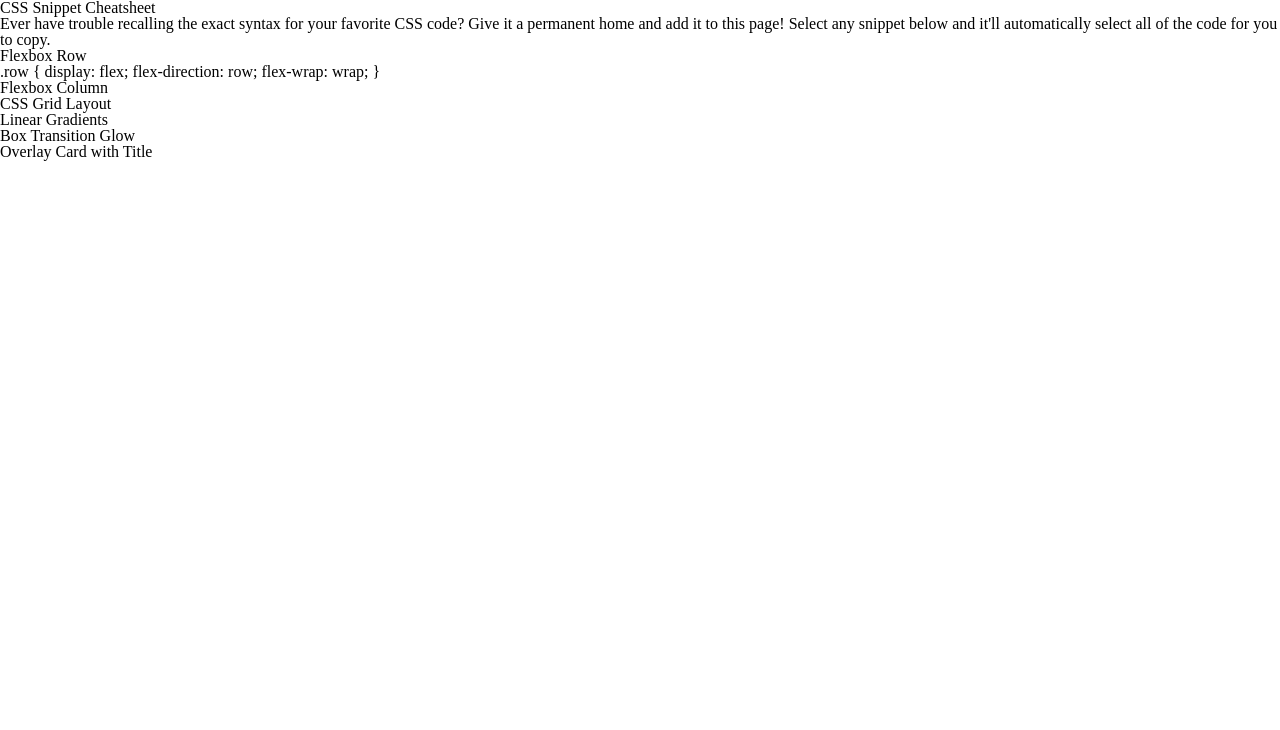
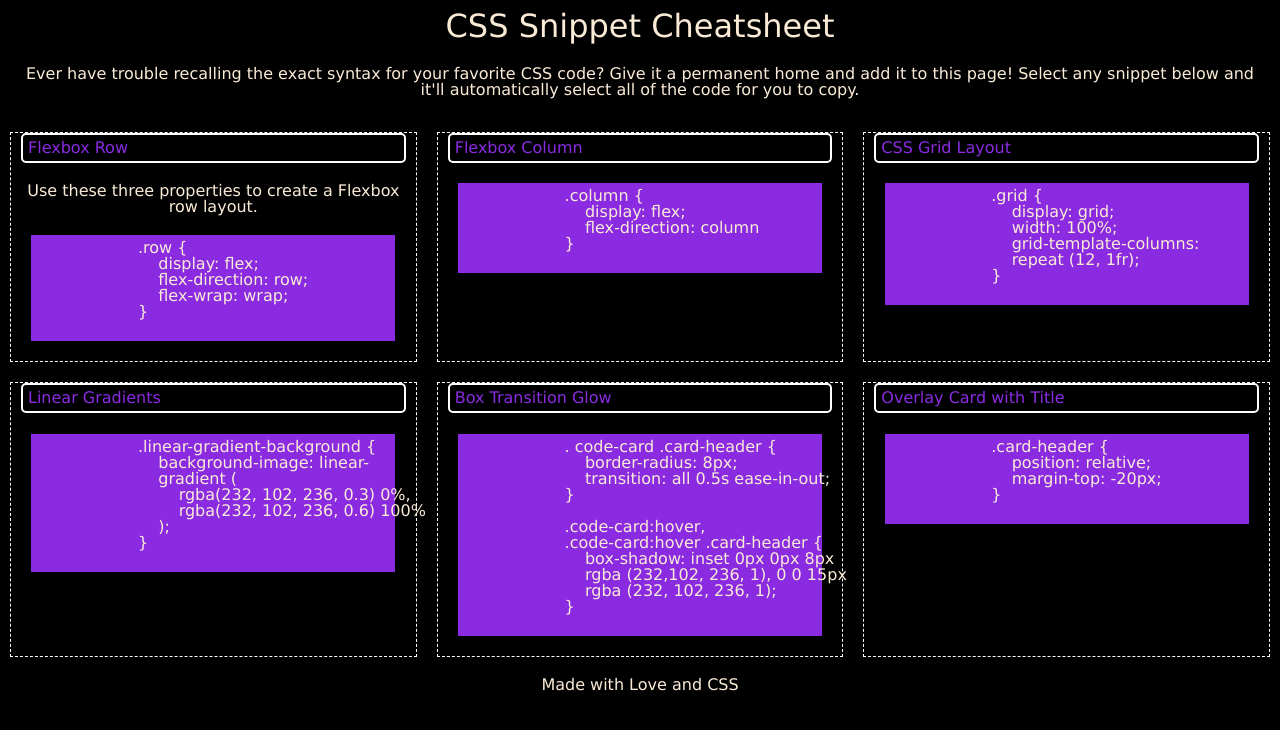
Before and after one commit to Theon87/second-mini-project, a plain HTML site: page index.html in a window 1280 px wide. Drawn offline with Linux system fonts and the light colour scheme.

Commit message:
updated styling

```diff
--- a/index.html
+++ b/index.html
@@ -7,7 +7,8 @@
     <link rel="stylesheet" href="./reset.css">
     <link rel="stylesheet" href="./style.css">
 </head>
-<body>
+<!-- Must use semantic HTML elements and proper indentation. -->
+<body class="grid">
     <header>
         <h1>CSS Snippet Cheatsheet</h1>
     </header>
@@ -15,36 +16,79 @@
         <p>Ever have trouble recalling the exact syntax for your favorite CSS code? Give it a permanent home and add it to this page! Select any snippet below and it'll automatically select all of the code for you to copy.</p>
     </nav>
     <body>
-        <section>
-            <h2>Flexbox Row</h2>
-            <p>.row {
+        <main>
+            <section class="card">
+                <h2 class="row">Flexbox Row</h2>
+                <p>Use these three properties to create a Flexbox row layout.</p>
+                <pre>
+                    .row {
                         display: flex;
                         flex-direction: row;
                         flex-wrap: wrap;
                     }
-            </p>
+                </pre>
             </section>
-        <section>
-            <h2>Flexbox Column</h2>
-            <p></p>
+            <section class="card">
+                <h2 class="column">Flexbox Column</h2>
+                <pre>
+                    .column {
+                        display: flex;
+                        flex-direction: column
+                    }
+                </pre>
             </section>
-        <section>
+            <section class="card">
                 <h2>CSS Grid Layout</h2>
-            <p></p>
+                <pre>
+                    .grid {
+                        display: grid;
+                        width: 100%;
+                        grid-template-columns:
+                        repeat (12, 1fr);
+                    }
+                </pre>
             </section>
-        <section>
+            <section class="card">
                 <h2>Linear Gradients</h2>
-            <p></p>
+                <pre>
+                    .linear-gradient-background {
+                        background-image: linear-
+                        gradient (
+                            rgba(232, 102, 236, 0.3) 0%,
+                            rgba(232, 102, 236, 0.6) 100%
+                        );
+                    }
+                </pre>
             </section>
-        <section>
+            <section class="card">
                 <h2>Box Transition Glow</h2>
-            <p></p>
+                <pre>
+                    . code-card .card-header {
+                        border-radius: 8px;
+                        transition: all 0.5s ease-in-out;
+                    }
+
+                    .code-card:hover,
+                    .code-card:hover .card-header {
+                        box-shadow: inset 0px 0px 8px
+                        rgba (232,102, 236, 1), 0 0 15px
+                        rgba (232, 102, 236, 1);
+                    }
+                </pre>
             </section>
-        <section>
+            <section class="card">
                 <h2>Overlay Card with Title</h2>
-            <p></p>
+                <pre>
+                    .card-header {
+                        position: relative;
+                        margin-top: -20px;
+                    }
+                </pre>
             </section>
+        </main>
+        <footer>
+            Made with Love and CSS
+        </footer>
     </body>
-
 </body>
 </html>
--- a/style.css
+++ b/style.css
@@ -0,0 +1,68 @@
+/* Use CSS variables to maintain clean and reusable values for a color scheme. */
+/* Use flexbox and media queries to create a responsive grid layout. */
+/* Each CSS snippet should have a card-like layout with the CSS syntax wrapped in an HTML pre element. */
+/* Each CSS snippet can easily be highlighted for copying on click using the CSS user-select property. */
+/* Must incorporate a background color using a CSS linear-gradient function. */
+/* Must incorporate a bit of animation using the CSS transition property. */
+/* You and your group can decide which CSS styles and colors you will use to design the application, but the app needs to be a responsive. Use the following images to gain an understanding of how the app should look at different screen sizes, from a layout perspective: */
+/* At size 992px and above, the app should resemble the following image: */
+
+* {
+    box-sizing: border-box;
+}
+
+body {
+    font-family: 'Lucida Sans', 'Lucida Sans Regular', 'Lucida Grande', 'Lucida Sans Unicode', Geneva, Verdana, sans-serif;
+    background-color: black;
+    color: antiquewhite;
+}
+
+header {
+    text-align: center;
+    margin: 10px;
+}
+
+footer {
+    text-align: center;
+    margin: 10px;
+}
+
+nav {
+    text-align: center;
+    margin: 10px;
+    padding: 14px;
+}
+
+main {
+   display: flex;
+   flex-wrap: wrap;
+}
+
+h1 {
+    font-size:xx-large;
+}
+
+h2 {
+    border: 2px solid white;
+    margin-left: 10px;
+    margin-right: 10px;
+    border-radius: 5px;
+    text-align: left;
+    padding: 5px;
+    margin-bottom: 20px;
+    color: blueviolet;
+}
+
+pre {
+    margin: 5%;
+    padding: 5px;
+    text-align: left;
+    background-color: blueviolet;
+}
+
+.card {
+    flex: 1 0 200px;
+    text-align: center;
+    margin: 10px;
+    border: 1px dashed white;
+}
```
Also changed, not shown: index2.html (added, +11 -0 lines). Lines whose indentation alone changed are shown as unchanged.
